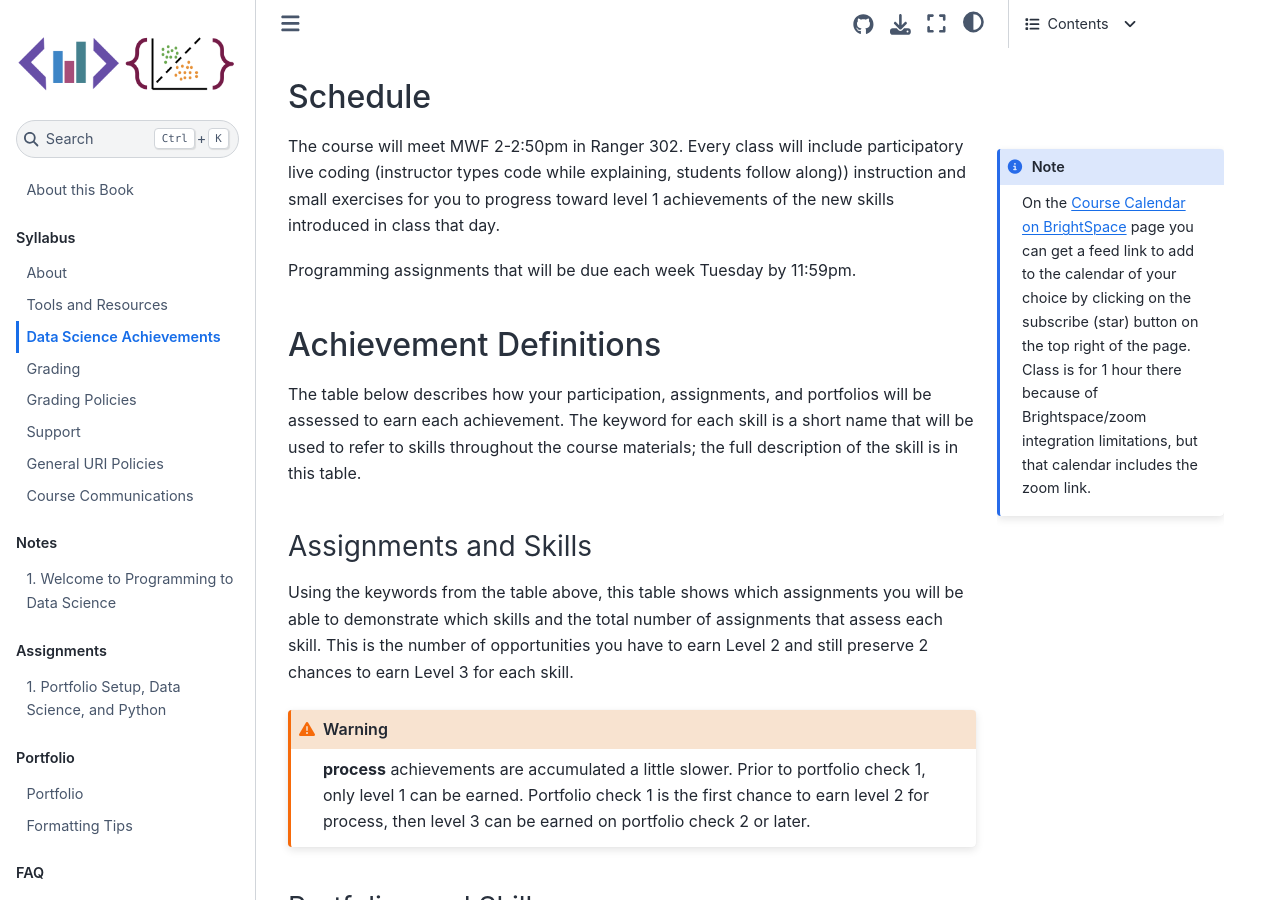
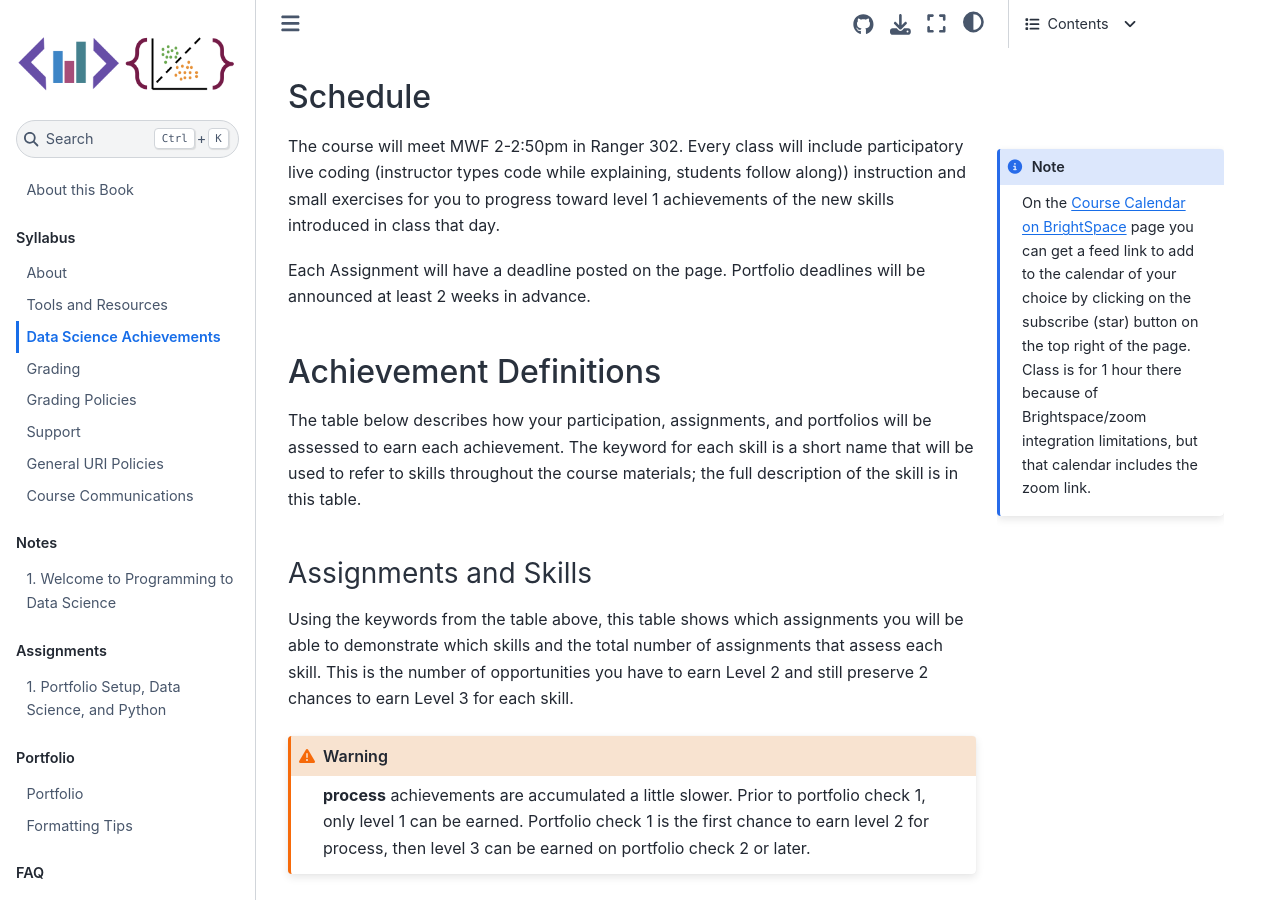
Before and after one commit to rhodyprog4ds/BrownFall22, a Jupyter Book: the page built from syllabus/achievements.md, in a window 1280 px wide and 900 px high, scrolled down 453 px. Built offline with Jupyter Book 1.0.4 settings and Sphinx 7.4.7 and the Sphinx Book theme 1.1.4, drawn with Linux system fonts in a browser that asks for light colours; pages that are not in the unit, such as notebooks, are missing from menus.

```diff
--- a/syllabus/achievements.md
+++ b/syllabus/achievements.md
@@ -75,7 +75,7 @@ On the {{ bscalendar }} page you can get a feed link to add to the calendar of y
 
 The course will meet {{ time }} in {{ location }}. Every class will include participatory live coding (instructor types code while explaining, students follow along)) instruction and small exercises for you to progress toward level 1 achievements of the new skills introduced in class that day.
 
-Programming assignments that will be due each week Tuesday by 11:59pm.
+Each Assignment will have a deadline posted on the page.  Portfolio deadlines will be announced at least 2 weeks in advance.
 
 
 
```
Also changed, not shown: assignments/index.md (+1 -1 lines).
